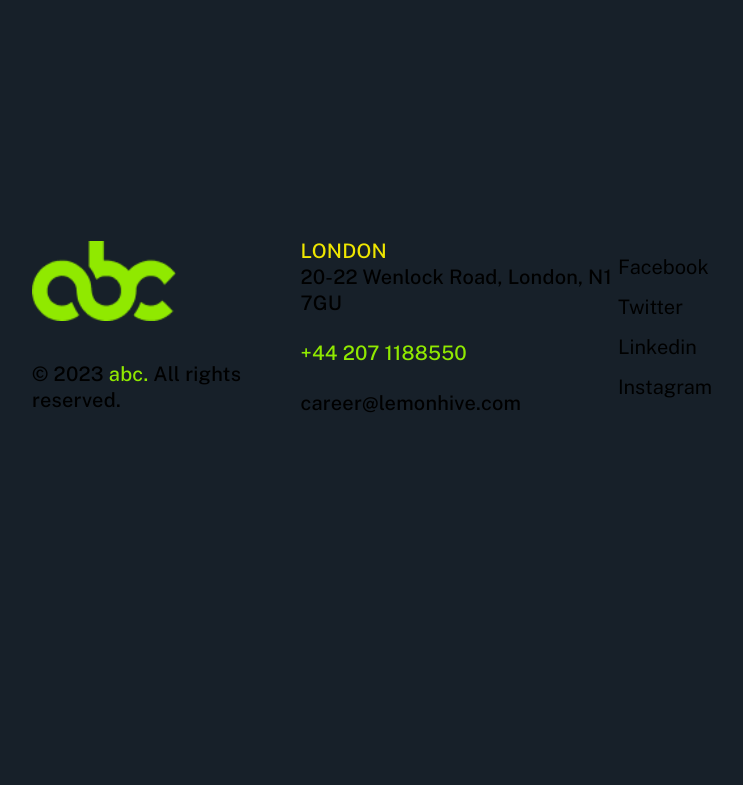
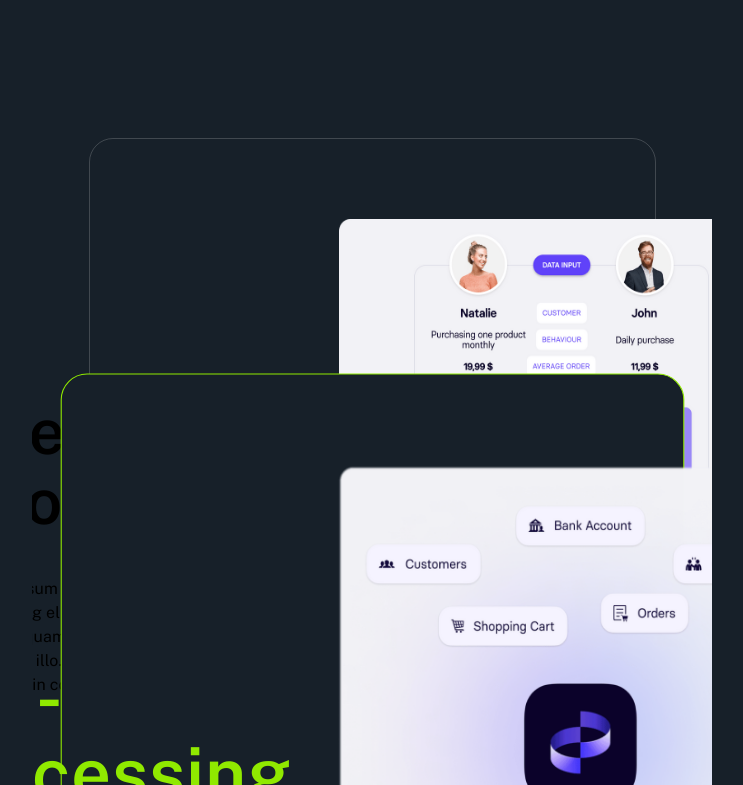
Before and after one commit to dev-robin3012/abc-agency, a Next.js app: page / in a window 1280 px wide. Shown: the part 1855-2640 px from the top of the page, without its empty margins (268-1011 px from the left). Before the commit the page ends 2391 px from the top, so only its background shows below. Built offline with nearby package versions, Linux system fonts and the light colour scheme; what tailwindcss-animation-delay would draw is missing.

Commit message:
vertical card added

```diff
--- a/package.json
+++ b/package.json
@@ -12,6 +12,7 @@
     "@types/node": "20.4.0",
     "@types/react": "18.2.14",
     "@types/react-dom": "18.2.6",
+    "animate.css": "^4.1.1",
     "autoprefixer": "10.4.14",
     "eslint": "8.44.0",
     "eslint-config-next": "13.4.8",
--- a/src/app/globals.css
+++ b/src/app/globals.css
@@ -16,7 +16,5 @@
 
 body {
   color: rgb(var(--foreground-rgb));
-  background: linear-gradient(to bottom, transparent, rgb(var(--background-end-rgb)))
-    rgb(var(--background-start-rgb));
   scroll-behavior: smooth;
 }
--- a/src/containers/card-section.tsx
+++ b/src/containers/card-section.tsx
@@ -1,8 +1,13 @@
+"use client";
+
 import cardImg1 from "@/assets/card-img1.png";
 import cardImg2 from "@/assets/card-img2.png";
 import cardImg3 from "@/assets/card-img3.png";
 import cardImg4 from "@/assets/card-img4.png";
-import { FC } from "react";
+import Typography from "@/components/typography";
+import "animate.css";
+import Image from "next/image";
+import { FC, useState } from "react";
 
 const cards = [
   {
@@ -36,19 +41,54 @@ const cards = [
 ];
 
 const CardSection: FC = () => {
+  const [state, setState] = useState({
+    next: 2,
+    active: 1,
+    prev: 0,
+  });
+
+  const handleNext = () => {
+    if (state.active < cards.length) {
+      setState(({ next, active, prev }) => ({
+        next: next < cards.length ? next + 1 : 1,
+        active: active + 1,
+        prev: active,
+      }));
+    }
+  };
+
+  const handlePre = () => {
+    state.active > 1 &&
+      setState((pre) => ({ next: pre.active, active: pre.active - 1, prev: pre.active + 1 }));
+  };
+
   return (
-    <section>
-      {/* <Typography varient="h2" className="text-center">
-        This is card Section
-      </Typography> */}
+    <section
+      className="relative overflow-hidden py-[120px] h-[1000px] flex items-center justify-center"
+      onWheel={(e) => (e.deltaY > 0 ? handleNext() : handlePre())}
+    >
+      {cards.map((card, idx) => (
+        <div
+          key={idx}
+          className={`py-20 px-14 absolute rounded-3xl w-10/12 flex items-center justify-center gap-10 animate__animated mx-auto ${
+            idx + 1 === state.active
+              ? "bottom-10 border border-primary z-40 scale-110 bg-dark [&>div>h1]:text-[#D3F699] [&>div>h2]:text-primary animate__zoomInDown"
+              : idx + 1 === state.prev
+              ? "animate__backOutDown bg-inherit border"
+              : idx + 1 === state.next
+              ? "animate__backInDown top-5 bg-inherit border border-[#E9EAEC33] [&>div>h1]:text-[#E9EAEC33]"
+              : "hidden"
+          }`}
+        >
+          <div className="space-y-10">
+            <Typography varient="h1">{idx + 1}</Typography>
+            <Typography varient="h2">{card.title}</Typography>
+            <Typography>{card.content}</Typography>
+          </div>
 
-      <div>
-        {/* {cards.map((card) => (
-          <div key={card.id}>
-            <Image src={card.image} alt="" />
-          </div>
-        ))} */}
-      </div>
+          <Image src={card.image} alt="" className="h-[509px] w-[445px]" />
+        </div>
+      ))}
     </section>
   );
 };
```
Also changed, not shown: 1 other file (tests, documents, lock files or other folders).
